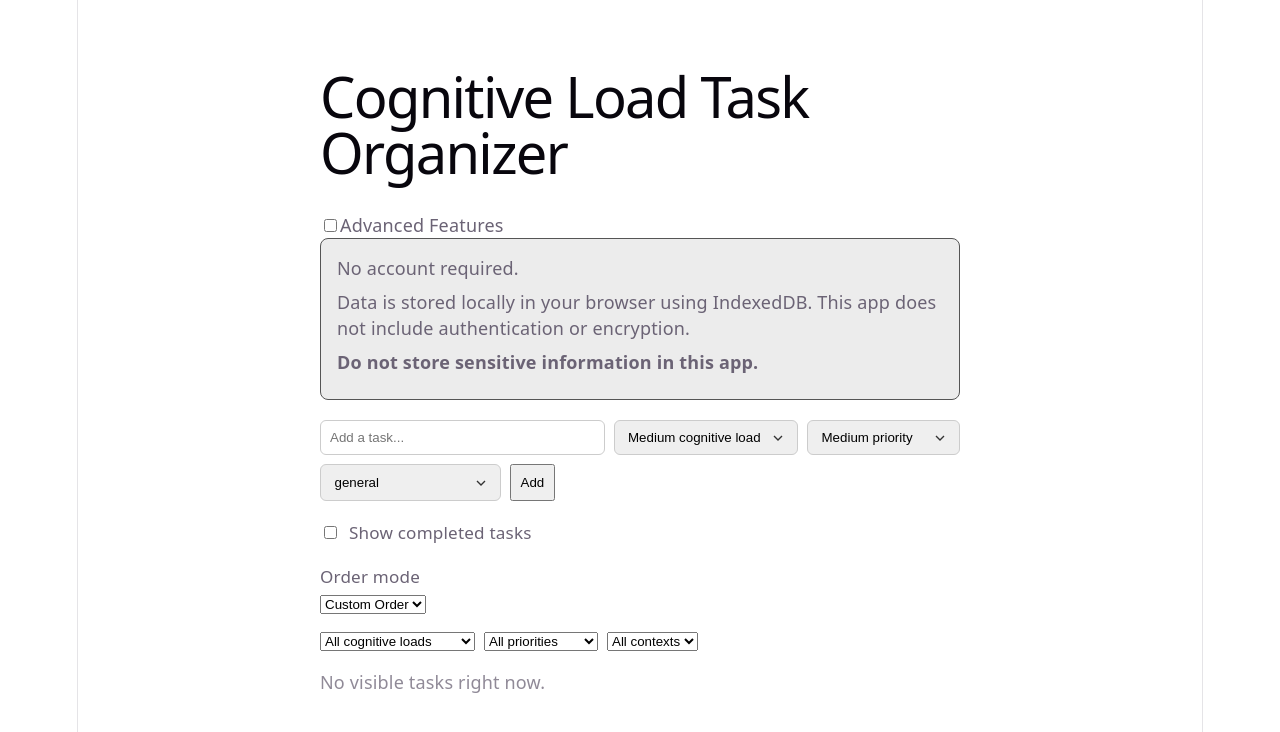
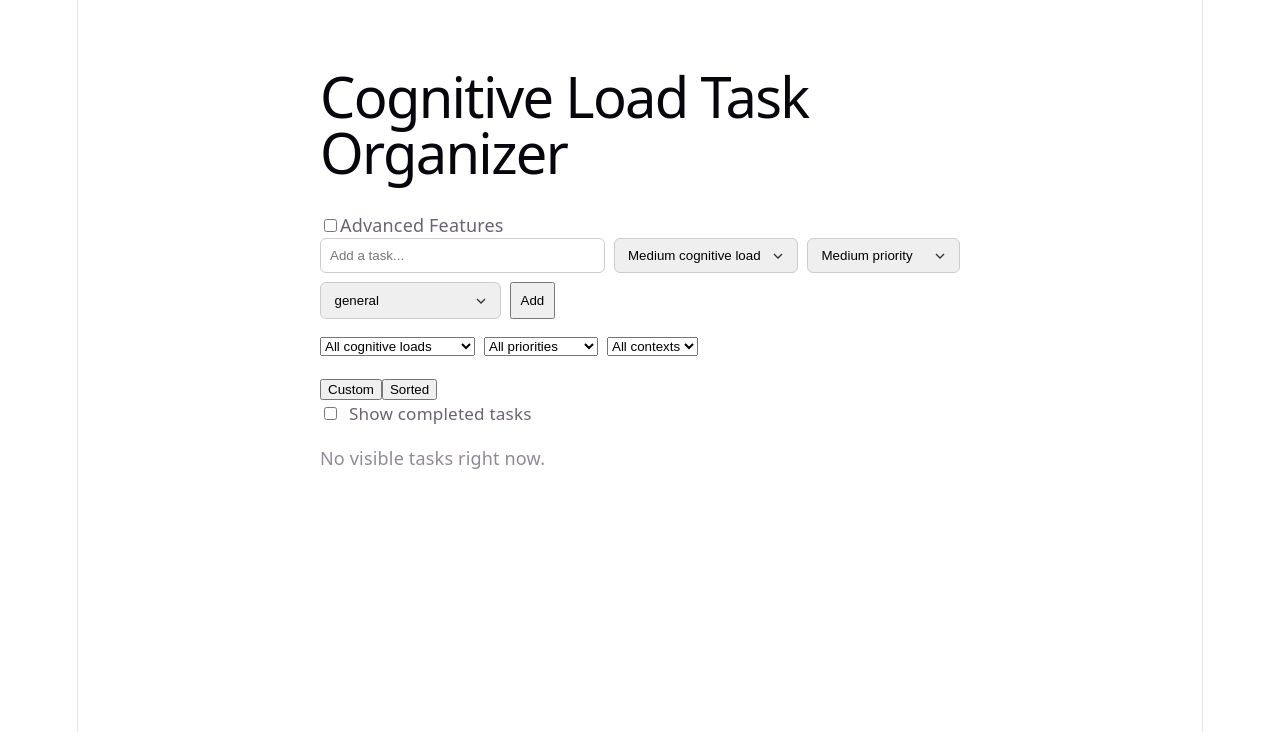
Before and after one commit to martinson-r/Cognitive-Load-Task-Organizer, a React (Vite) app: page / in a window 1280 px wide. Shown: the top 732 px of the page. Built offline with nearby package versions, Linux system fonts and the light colour scheme.

Commit message:
refactor: replace momentum toggle with mode-based navigation

```diff
--- a/src/App.jsx
+++ b/src/App.jsx
@@ -575,12 +575,6 @@ async function handleToggleTask(id) {
             <span>Advanced Features</span>
           </label>
         </div>
-        <div className="info-banner">
-        <p>No account required.</p>
-        <p>Data is stored locally in your browser using IndexedDB.
-        This app does not include authentication or encryption.</p>
-        <p><strong>Do not store sensitive information in this app.</strong></p>
-      </div>
       </header>
 
       <section className="task-input">
@@ -605,14 +599,55 @@ async function handleToggleTask(id) {
         />
       </section>
 
-
+      <section className="filters">
+        <FilterBar
+          filterLoad={filterLoad}
+          setFilterLoad={setFilterLoad}
+          filterPriority={filterPriority}
+          setFilterPriority={setFilterPriority}
+          filterContext={filterContext}
+          setFilterContext={setFilterContext}
+          contextOptions={contextOptions}
+          loadLabels={LOAD_LABELS}
+          priorityLabels={PRIORITY_LABELS}
+        />
+      </section>
 
       <div className="top-controls">
+        <div className="mode-strip">
+          <button
+            className={viewMode === "custom" && !momentumModeEnabled ? "active" : ""}
+            onClick={() => {
+              setMomentumModeEnabled(false);
+              setViewMode("custom");
+            }}
+          >
+            Custom
+          </button>
+
+          <button
+            className={viewMode === "sorted" ? "active" : ""}
+            onClick={() => {
+              setMomentumModeEnabled(false);
+              setViewMode("sorted");
+            }}
+          >
+            Sorted
+          </button>
+
+          {advancedFeaturesEnabled && (<button
+            className={momentumModeEnabled ? "active" : ""}
+            onClick={() => {
+              setMomentumModeEnabled(true);
+            }}
+          >
+            Momentum
+          </button>)}
+        </div>
+        <div className="mode-controls">
           {advancedFeaturesEnabled && (
             <div className="advanced-features-panel">
-            <p className="advanced-features-note">
-              Advanced features enabled. Focus View, Snooze, and Momentum Mode will appear here.
-            </p>
+
                 <label>
                   <input
                     type="checkbox"
@@ -631,18 +666,11 @@ async function handleToggleTask(id) {
                   Focus Mode (show only 7 tasks)
                 </label>
 
-            <label>
-              <input
-                type="checkbox"
-                checked={momentumModeEnabled}
-                onChange={(e) => handleMomentumModeToggle(e.target.checked)}
-              />
-              Momentum Mode
-            </label>
             </div>
           )}
 
           <div className="task-visibility-controls">
+
               <label className="show-completed-toggle">
                 <input
                   type="checkbox"
@@ -651,17 +679,11 @@ async function handleToggleTask(id) {
                 />
                 Show completed tasks
               </label>
+
           </div>
 
+          {viewMode === "sorted" && (
             <div className="sort-controls">
-          <label>
-            Order mode
-            <select value={viewMode} onChange={(e) => setViewMode(e.target.value)}>
-              <option value="custom">Custom Order</option>
-              <option value="sorted">Auto Sort</option>
-            </select>
-          </label>
-
                 {viewMode === "sorted" && (
                   <>
                     <label>
@@ -685,9 +707,10 @@ async function handleToggleTask(id) {
                   </>
                 )}
             </div>
-
+          )}
 
           {advancedFeaturesEnabled && momentumModeEnabled && (
+            <div className="momentum-controls">
               <MomentumPanel
                 momentumRunActive={momentumRunActive}
                 momentumEnergy={momentumEnergy}
@@ -703,27 +726,11 @@ async function handleToggleTask(id) {
                 onEnableCrossContextRunway={handleEnableCrossContextRunway}
                 onEndMomentumRun={handleEndMomentumRun}
               />
+            </div>
           )}
 
-
-
         </div>
-
-
-
-      <section className="filters">
-        <FilterBar
-          filterLoad={filterLoad}
-          setFilterLoad={setFilterLoad}
-          filterPriority={filterPriority}
-          setFilterPriority={setFilterPriority}
-          filterContext={filterContext}
-          setFilterContext={setFilterContext}
-          contextOptions={contextOptions}
-          loadLabels={LOAD_LABELS}
-          priorityLabels={PRIORITY_LABELS}
-        />
-      </section>
+      </div>
 
       <section className="task-list-section">
         {focusModeEnabled && (
@@ -776,15 +783,6 @@ async function handleToggleTask(id) {
           ))}
         </ul>
       </section>
-
-
-
-
-
-
-
-
-
     </div>
   );
 }
```
Lines whose indentation alone changed are shown as unchanged.
